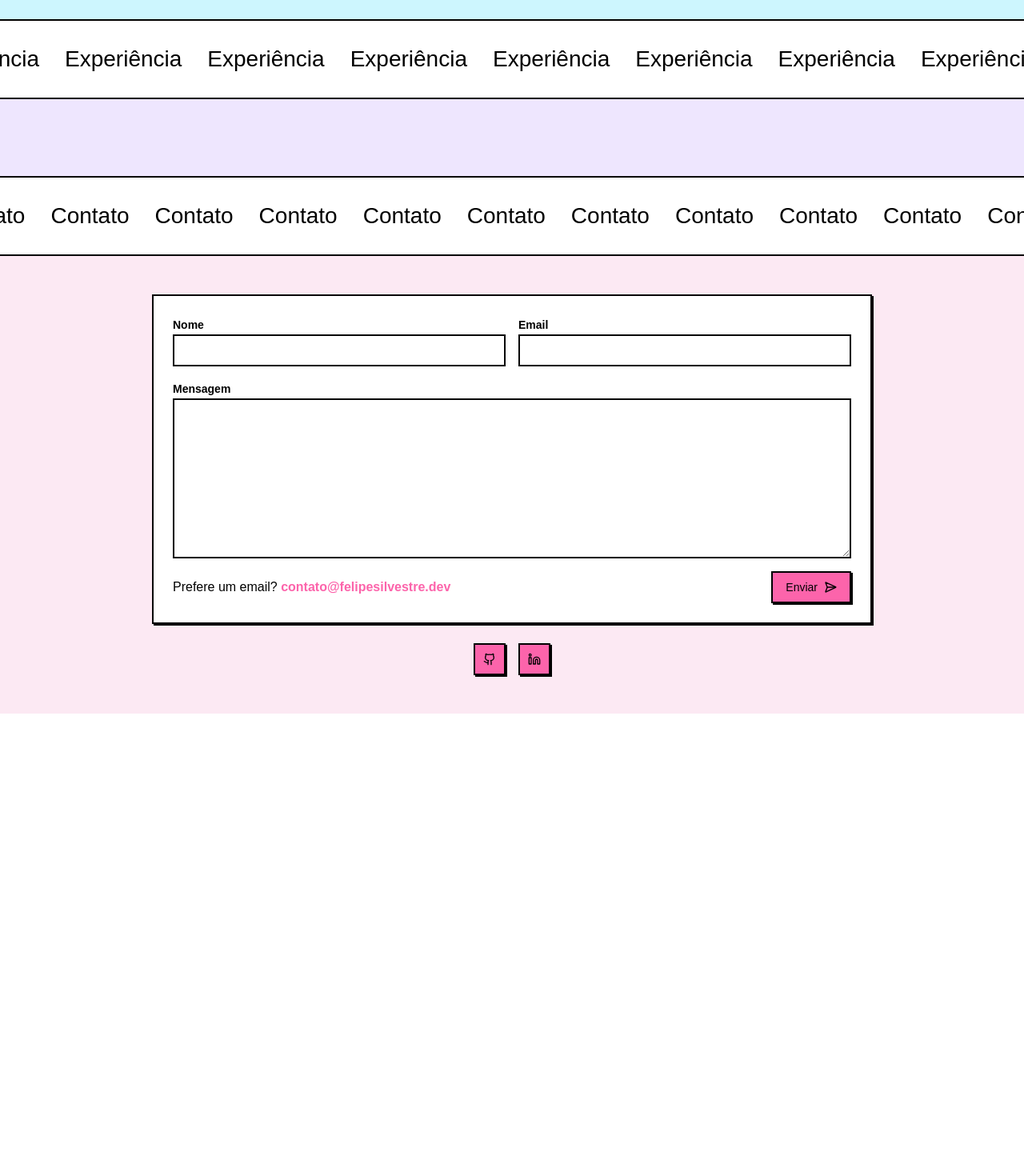
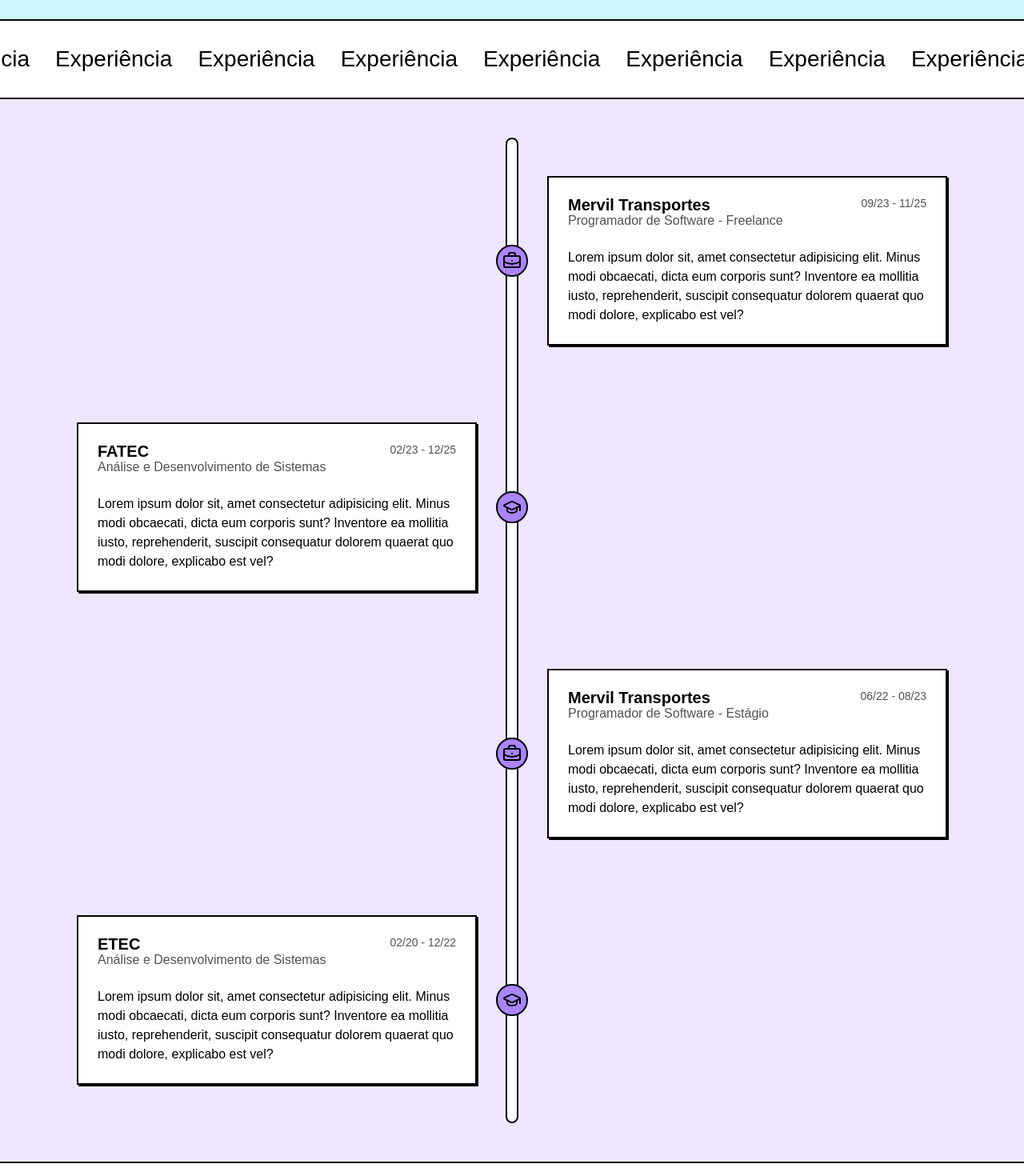
Before and after one commit to FelipeCavichiolliSilvestre/portfolio, a Next.js app: page / in a window 1280 px wide. Shown: the part 1180-2650 px from the top of the page at 80% size. Before the commit the page ends 2072 px from the top, so only its background shows below. Built offline with nearby package versions, Linux system fonts and the light colour scheme.

Commit message:
added experience timeline with placeholder descriptions

```diff
--- a/app/page.tsx
+++ b/app/page.tsx
@@ -1,4 +1,9 @@
-import { GithubIcon, LinkedinIcon } from "lucide-react";
+import {
+  GithubIcon,
+  LinkedinIcon,
+  BriefcaseBusinessIcon,
+  GraduationCapIcon,
+} from "lucide-react";
 import { Navbar } from "@/components/Navbar";
 import { HeroBanner } from "@/components/HeroBanner";
 import { Marquee } from "@/components/ui/Marquee";
@@ -6,6 +11,20 @@
 import { ProjectCard } from "@/components/ProjectCard";
 import { ContactCard } from "@/components/ContactCard";
 import { Button } from "@/components/ui/Button";
+import {
+  Card,
+  CardContent,
+  CardDescription,
+  CardHeader,
+  CardTitle,
+} from "@/components/ui/Card";
+import { Typography } from "@/components/ui/Typography";
+import {
+  Timeline,
+  TimelineBullet,
+  TimelineContent,
+  TimelineItem,
+} from "@/components/ui/Timeline";
 
 export default function Home() {
   return (
@@ -58,8 +77,137 @@
 
         <span id="experiencia" />
         <Marquee items={Array(14).fill("Experiência")} />
-        <Container className="violet-theme bg-background py-12" asChild>
-          <section></section>
+        <Container
+          className="violet-theme bg-background py-12 flex flex-row"
+          asChild
+        >
+          <section>
+            <Timeline>
+              <TimelineItem>
+                <TimelineBullet>
+                  <BriefcaseBusinessIcon />
+                </TimelineBullet>
+
+                <TimelineContent>
+                  <Card className="max-w-xl bg-white">
+                    <CardHeader className="flex flex-col sm:flex-row justify-between items-start">
+                      <div className="flex-1">
+                        <CardTitle>Mervil Transportes</CardTitle>
+                        <CardDescription className="text-light-foreground">
+                          Programador de Software - Freelance
+                        </CardDescription>
+                      </div>
+                      <Typography
+                        variant="p3"
+                        className="text-light-foreground"
+                      >
+                        09/23 - 11/25
+                      </Typography>
+                    </CardHeader>
+                    <CardContent>
+                      Lorem ipsum dolor sit, amet consectetur adipisicing elit.
+                      Minus modi obcaecati, dicta eum corporis sunt? Inventore
+                      ea mollitia iusto, reprehenderit, suscipit consequatur
+                      dolorem quaerat quo modi dolore, explicabo est vel?
+                    </CardContent>
+                  </Card>
+                </TimelineContent>
+              </TimelineItem>
+
+              <TimelineItem>
+                <TimelineBullet>
+                  <GraduationCapIcon />
+                </TimelineBullet>
+
+                <TimelineContent>
+                  <Card className="max-w-xl bg-white">
+                    <CardHeader className="flex flex-col sm:flex-row justify-between items-start">
+                      <div className="flex-1">
+                        <CardTitle>FATEC</CardTitle>
+                        <CardDescription className="text-light-foreground">
+                          Análise e Desenvolvimento de Sistemas
+                        </CardDescription>
+                      </div>
+                      <Typography
+                        variant="p3"
+                        className="text-light-foreground"
+                      >
+                        02/23 - 12/25
+                      </Typography>
+                    </CardHeader>
+                    <CardContent>
+                      Lorem ipsum dolor sit, amet consectetur adipisicing elit.
+                      Minus modi obcaecati, dicta eum corporis sunt? Inventore
+                      ea mollitia iusto, reprehenderit, suscipit consequatur
+                      dolorem quaerat quo modi dolore, explicabo est vel?
+                    </CardContent>
+                  </Card>
+                </TimelineContent>
+              </TimelineItem>
+
+              <TimelineItem>
+                <TimelineBullet>
+                  <BriefcaseBusinessIcon />
+                </TimelineBullet>
+
+                <TimelineContent>
+                  <Card className="max-w-xl bg-white">
+                    <CardHeader className="flex flex-col sm:flex-row justify-between items-start">
+                      <div className="flex-1">
+                        <CardTitle>Mervil Transportes</CardTitle>
+                        <CardDescription className="text-light-foreground">
+                          Programador de Software - Estágio
+                        </CardDescription>
+                      </div>
+                      <Typography
+                        variant="p3"
+                        className="text-light-foreground"
+                      >
+                        06/22 - 08/23
+                      </Typography>
+                    </CardHeader>
+                    <CardContent>
+                      Lorem ipsum dolor sit, amet consectetur adipisicing elit.
+                      Minus modi obcaecati, dicta eum corporis sunt? Inventore
+                      ea mollitia iusto, reprehenderit, suscipit consequatur
+                      dolorem quaerat quo modi dolore, explicabo est vel?
+                    </CardContent>
+                  </Card>
+                </TimelineContent>
+              </TimelineItem>
+
+              <TimelineItem>
+                <TimelineBullet>
+                  <GraduationCapIcon />
+                </TimelineBullet>
+
+                <TimelineContent>
+                  <Card className="max-w-xl bg-white">
+                    <CardHeader className="flex flex-col sm:flex-row justify-between items-start">
+                      <div className="flex-1">
+                        <CardTitle>ETEC</CardTitle>
+                        <CardDescription className="text-light-foreground">
+                          Análise e Desenvolvimento de Sistemas
+                        </CardDescription>
+                      </div>
+                      <Typography
+                        variant="p3"
+                        className="text-light-foreground"
+                      >
+                        02/20 - 12/22
+                      </Typography>
+                    </CardHeader>
+                    <CardContent>
+                      Lorem ipsum dolor sit, amet consectetur adipisicing elit.
+                      Minus modi obcaecati, dicta eum corporis sunt? Inventore
+                      ea mollitia iusto, reprehenderit, suscipit consequatur
+                      dolorem quaerat quo modi dolore, explicabo est vel?
+                    </CardContent>
+                  </Card>
+                </TimelineContent>
+              </TimelineItem>
+            </Timeline>
+          </section>
         </Container>
 
         <span id="contato" />
```
